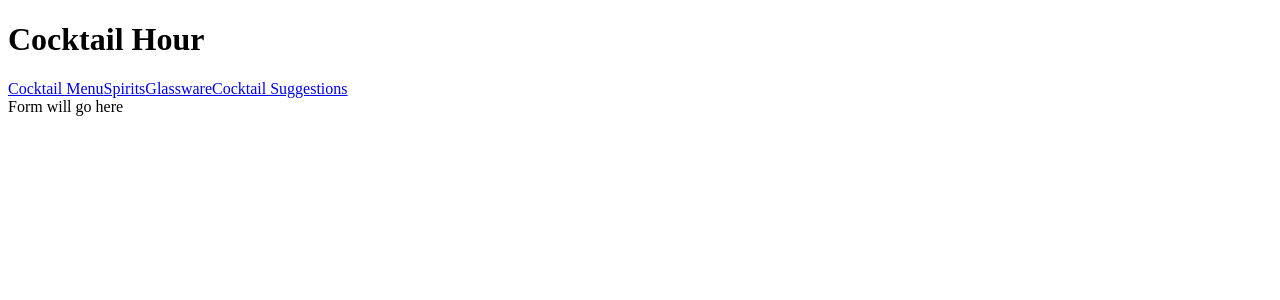
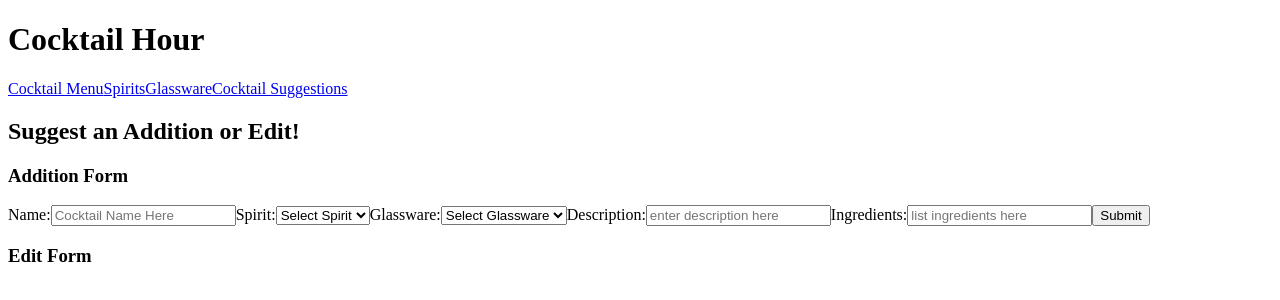
Before and after one commit to nils27school/Phase-3-project-front-end, a React (Create React App) app in the folder project-frontend/: page /suggestCocktail in a window 1280 px wide. Shown: the top 300 px of the page. Built offline with nearby package versions, Linux system fonts and the light colour scheme; no server answers.

Commit message:
Add drink form working

```diff
--- a/project-frontend/src/components/App.js
+++ b/project-frontend/src/components/App.js
@@ -1,4 +1,4 @@
-import React from "react";
+import React, {useState, useEffect} from "react";
 import CocktailMenu from "./CocktailMenu";
 import NavBar from "./NavBar";
 import {BrowserRouter, Routes, Route} from 'react-router-dom';
@@ -7,16 +7,24 @@ import Glassware from "./Glassware";
 import CocktailForm from "./CocktailForm";
 
 function App() {
+  const [cocktails, setCocktails] = useState([])
+
+  useEffect(() => {
+      fetch('http://localhost:9292/cocktails')
+      .then(r => r.json())
+      .then(data => setCocktails(data))
+  },[])
+
   return (
     <div className="App">
       <BrowserRouter>
       <h1>Cocktail Hour</h1>
         <NavBar/>
         <Routes>
-          <Route exact path= "/" element={<CocktailMenu/>}/>
+          <Route exact path= "/" element={<CocktailMenu cocktails={cocktails} setCocktails={setCocktails}/>}/>
           <Route path="/spirits" element={<Spirits/>}/>
           <Route path="/glassware" element={<Glassware/>}/>
-          <Route path="/suggestCocktail" element={<CocktailForm/>}/>
+          <Route path="/suggestCocktail" element={<CocktailForm cocktails={cocktails} setCocktails={setCocktails}/>}/>
         </Routes>
       </BrowserRouter>
     </div>
--- a/project-frontend/src/components/CocktailForm.js
+++ b/project-frontend/src/components/CocktailForm.js
@@ -1,8 +1,79 @@
-import React from "react"
+import React, {useState} from "react"
 
-function CocktailForm(){
+function CocktailForm({cocktails, setCocktails}){
+    const [formData, setFormData] = useState('')
+
+    function handleInput(e) {
+        const {name, value} = e.target
+        setFormData({
+            ...formData, [name]: value,
+        })
+    }
+    function handleInput2(e) {
+        const {name, value} = e.target
+        setFormData({
+            ...formData, [name]: parseInt(value),
+        })
+    }
+
+    function addCocktail(e) {
+        e.preventDefault()
+        const newCocktail = {
+            name: formData.name,
+            spirit_id: formData.spirit_id,
+            glassware_id: formData.glassware_id,
+            description: formData.description,
+            ingredients: formData.ingredients
+        }
+        fetch('http://localhost:9292/cocktails', {
+            method: 'POST',
+            headers: {
+                "Content-Type": "application/json"
+            },
+            body: JSON.stringify(newCocktail)
+        })
+        .then(r => r.json())
+        .then(data => updateCocktails(data))
+    }
+
+    function updateCocktails(newCocktail) {
+        setCocktails([...cocktails, newCocktail])
+    }
     return(
-        <div>Form will go here</div>
+        <div>
+            <h2>Suggest an Addition or Edit!</h2>
+            <h3>Addition Form</h3>
+            <form onSubmit={addCocktail}>
+                <label>Name:</label>
+                <input name="name" placeholder="Cocktail Name Here" type="text" onChange={handleInput}/>
+                <label>Spirit:</label>
+                <select name="spirit_id"  onChange={handleInput2}>
+                    <option>Select Spirit</option>
+                    <option value="1">Whiskey</option>
+                    <option value="2">Tequila</option>
+                    <option value="3">Vodka</option>
+                    <option value="4">Rum</option>
+                    <option value="5">Gin</option>
+                    <option value="6">Brandy</option>
+                </select>
+                <label>Glassware:</label>
+                <select name="glassware_id" onChange={handleInput2}>
+                    <option>Select Glassware</option>
+                    <option value="1">Rock's Glass</option>
+                    <option value="2">Coupe</option>
+                    <option value="3">Collins Glass</option>
+                    <option value="4">Martini Glass</option>
+                    <option value="5">Highball Glass</option>
+                    <option value="6">Shot Glass</option>
+                </select>
+                <label>Description:</label>
+                <input name="description" placeholder="enter description here" type="text" onChange={handleInput}/>
+                <label>Ingredients:</label>
+                <input name="ingredients" placeholder="list ingredients here" type="text" onChange={handleInput}/>
+                <input type="submit"/>
+            </form>
+            <h3>Edit Form</h3>
+        </div>
     )
 }
 
--- a/project-frontend/src/components/CocktailMenu.js
+++ b/project-frontend/src/components/CocktailMenu.js
@@ -1,14 +1,7 @@
-import React, {useState, useEffect} from "react";
+import React from "react";
 import CocktailCard from "./CocktailCard"
 
-function CocktailMenu() {
-    const [cocktails, setCocktails] = useState([])
-
-    useEffect(() => {
-        fetch('http://localhost:9292/cocktails')
-        .then(r => r.json())
-        .then(data => setCocktails(data))
-    },[])
+function CocktailMenu({cocktails, setCocktails}) {
 
     function removeCocktail(id) {
         const newCocktails = cocktails.filter((cocktail) => cocktail.id !== id)
--- a/project-frontend/src/components/SpiritCard.js
+++ b/project-frontend/src/components/SpiritCard.js
@@ -1,7 +1,7 @@
 import React from "react"
 
 function SpiritCard({spiritData, setSpiritCocktails}) {
-    const {spirit_name, id} = spiritData
+    const {spirit_name, id, description} = spiritData
 
     // This component displays each type of Spirit
     //as well as a click button that displays only the cocktails made with that Spirit
@@ -15,6 +15,7 @@ function SpiritCard({spiritData, setSpiritCocktails}) {
 return(
     <div>
         <p>{spirit_name}</p>
+        <p>description: {description}</p>
         <button onClick={handleClick}>Drinks List</button>
     </div>
 )
```
